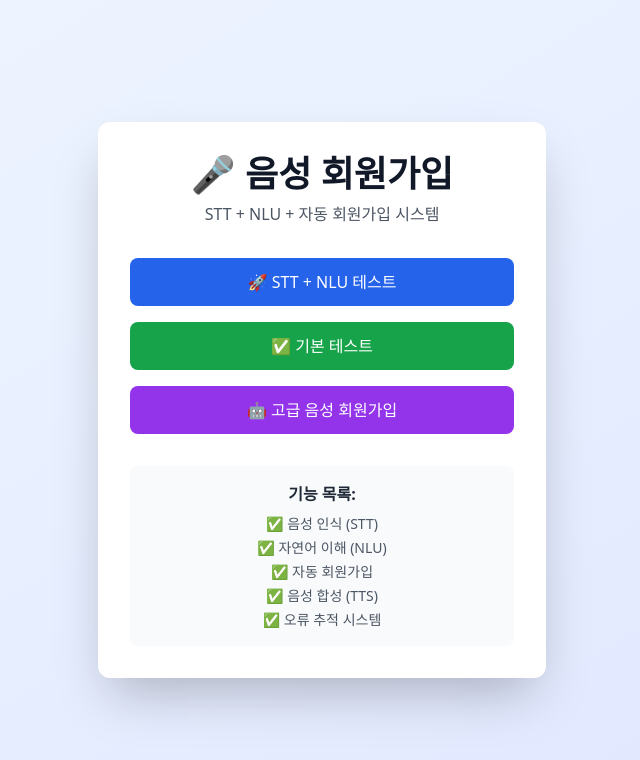
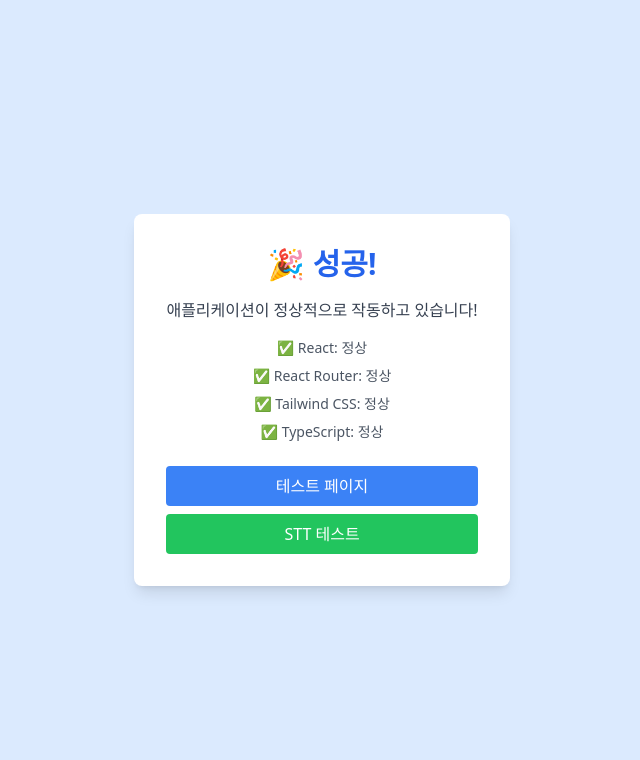
Before and after one commit to jaeman2034-debug/JAEMANPRO, a React (Vite) app: page / in a window 1280 px wide. Shown: the top 760 px of the page, without its empty margins (318-958 px from the left). Built offline with nearby package versions, Linux system fonts and the light colour scheme; no server answers.

Commit message:
Fix: Simplify App to basic rendering test

```diff
--- a/src/App.tsx
+++ b/src/App.tsx
@@ -1,91 +1,37 @@
 import { BrowserRouter as Router, Routes, Route } from 'react-router-dom'
-import { useState, useEffect } from 'react'
-import StartScreen from './pages/start/StartScreen'
-import Home from './pages/home/Home'
-import Login from './pages/login/Login'
-import Register from './pages/register/Register'
-import Market from './pages/market/Market'
-import ProductDetail from './pages/market/ProductDetail'
-import Chat from './pages/chat/Chat'
-import MyPage from './pages/mypage/MyPage'
-import VoiceSignup from './pages/VoiceSignup'
-import VoiceStage from './components/VoiceStage'
-import VoiceSignupNLU from './components/VoiceSignupNLU'
-import SimpleVoiceSignup from './components/SimpleVoiceSignup'
-import UltraSimpleVoiceSignup from './components/UltraSimpleVoiceSignup'
-import TestPage from './components/TestPage'
-import STTTestPage from './components/STTTestPage'
-import SimpleSTTTest from './components/SimpleSTTTest'
-import WhiteScreenTest from './components/WhiteScreenTest'
-
-
-// 에러 컴포넌트
-const ErrorFallback = ({ error }: { error: Error }) => {
-  return (
-    <div className="min-h-screen flex items-center justify-center bg-red-50">
-      <div className="text-center p-8">
-        <h1 className="text-2xl font-bold text-red-600 mb-4">페이지 오류</h1>
-        <p className="text-red-500 mb-4">페이지를 불러오는 중 오류가 발생했습니다.</p>
-        <pre className="text-xs text-red-400 bg-red-100 p-4 rounded overflow-auto max-w-md">
-          {error.message}
-        </pre>
-        <button
-          onClick={() => window.location.href = '/'}
-          className="mt-4 px-4 py-2 bg-blue-500 text-white rounded hover:bg-blue-600"
-        >
-          홈으로 돌아가기
-        </button>
-      </div>
-    </div>
-  )
-}
-
-// 안전한 컴포넌트 래퍼
-const SafeComponent = ({ Component }: { Component: React.ComponentType }) => {
-  return <Component />
-}
 
 function App() {
   return (
     <Router>
-      <div className="min-h-screen bg-gray-50">
-
-        <Routes>
-          <Route path="/" element={<SafeComponent Component={StartScreen} />} />
-          <Route path="/home" element={<SafeComponent Component={Home} />} />
-          <Route path="/login" element={<SafeComponent Component={Login} />} />
-          <Route path="/register" element={<SafeComponent Component={Register} />} />
-          <Route path="/market" element={<SafeComponent Component={Market} />} />
-          <Route path="/market/product/:productId" element={<SafeComponent Component={ProductDetail} />} />
-          <Route path="/chat" element={<SafeComponent Component={Chat} />} />
-          <Route path="/mypage" element={<SafeComponent Component={MyPage} />} />
-          <Route path="/voice-signup" element={<SafeComponent Component={VoiceSignup} />} />
-          <Route path="/voice-stage" element={<SafeComponent Component={VoiceStage} />} />
-        <Route path="/voice-signup-nlu" element={<SafeComponent Component={VoiceSignupNLU} />} />
-        <Route path="/simple-voice-signup" element={<SafeComponent Component={SimpleVoiceSignup} />} />
-        <Route path="/ultra-simple-voice-signup" element={<SafeComponent Component={UltraSimpleVoiceSignup} />} />
-        <Route path="/test" element={<SafeComponent Component={TestPage} />} />
-        <Route path="/stt-test" element={<SafeComponent Component={STTTestPage} />} />
-        <Route path="/simple-stt-test" element={<SafeComponent Component={SimpleSTTTest} />} />
-        <Route path="/white-test" element={<SafeComponent Component={WhiteScreenTest} />} />
-
-
-          {/* 404 페이지 */}
-          <Route path="*" element={
-            <div className="min-h-screen flex items-center justify-center">
-              <div className="text-center">
-                <h1 className="text-4xl font-bold text-gray-900 mb-4">404</h1>
-                <p className="text-gray-600 mb-4">페이지를 찾을 수 없습니다.</p>
-                <button
-                  onClick={() => window.location.href = '/'}
-                  className="px-4 py-2 bg-blue-500 text-white rounded hover:bg-blue-600"
-                >
-                  홈으로 돌아가기
-                </button>
-              </div>
-            </div>
-          } />
-        </Routes>
+      <div className="min-h-screen bg-blue-100 flex items-center justify-center">
+        <div className="bg-white p-8 rounded-lg shadow-lg text-center">
+          <h1 className="text-3xl font-bold text-blue-600 mb-4">
+            🎉 성공!
+          </h1>
+          <p className="text-gray-700 mb-4">
+            애플리케이션이 정상적으로 작동하고 있습니다!
+          </p>
+          <div className="space-y-2 text-sm text-gray-600">
+            <p>✅ React: 정상</p>
+            <p>✅ React Router: 정상</p>
+            <p>✅ Tailwind CSS: 정상</p>
+            <p>✅ TypeScript: 정상</p>
+          </div>
+          <div className="mt-6 space-y-2">
+            <a
+              href="/test"
+              className="block w-full bg-blue-500 text-white py-2 px-4 rounded hover:bg-blue-600"
+            >
+              테스트 페이지
+            </a>
+            <a
+              href="/simple-stt-test"
+              className="block w-full bg-green-500 text-white py-2 px-4 rounded hover:bg-green-600"
+            >
+              STT 테스트
+            </a>
+          </div>
+        </div>
       </div>
     </Router>
   )
```
